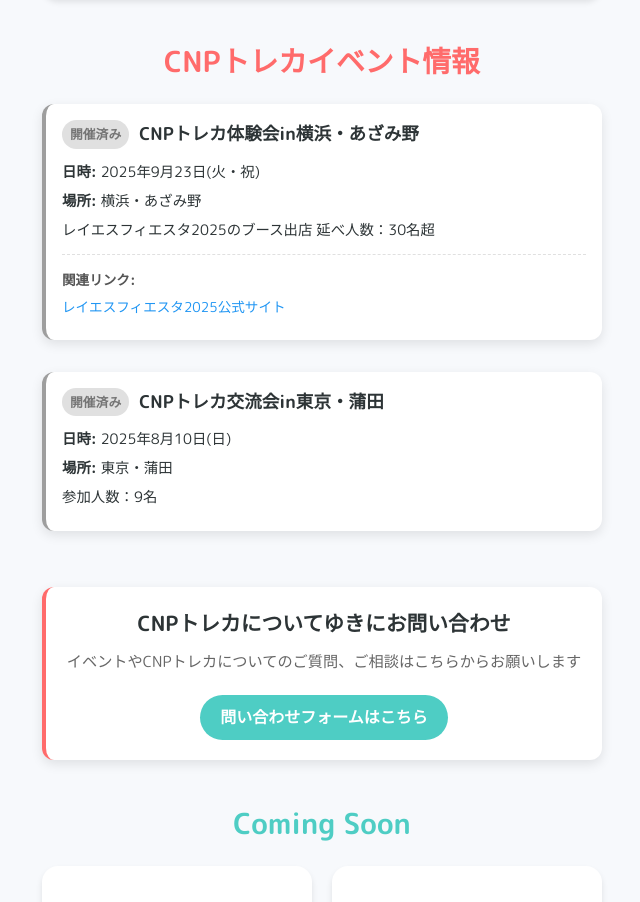
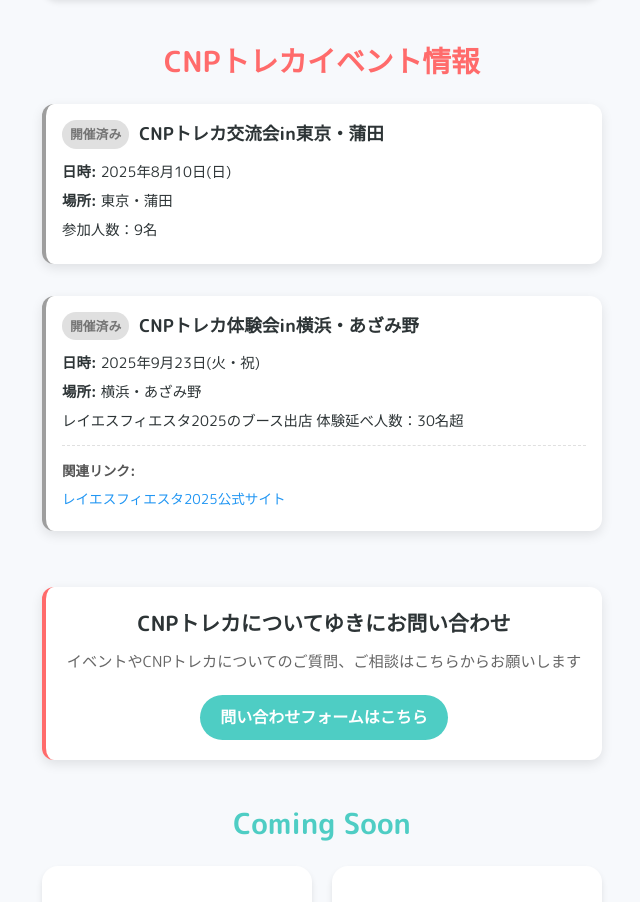
Before and after one commit to y-uk-i/linksite, a React (Create React App) app: page / in a window 1280 px wide. Shown: the part 1285-2187 px from the top of the page, without its empty margins (318-958 px from the left). Built offline with nearby package versions, Linux system fonts and the light colour scheme.

Commit message:
イベント情報の修正: 体験延べ人数の表記変更、改行追加、掲載順変更

```diff
--- a/src/App.js
+++ b/src/App.js
@@ -8,11 +8,20 @@ import EventCard from './components/EventCard';
 function App() {
   const events = [
     {
+      id: 1,
+      title: 'CNPトレカ交流会in東京・蒲田',
+      date: '2025年8月10日(日)',
+      location: '東京・蒲田',
+      description: '参加人数：9名',
+      isPast: true,
+      eventUrl: null
+    },
+    {
       id: 2,
       title: 'CNPトレカ体験会in横浜・あざみ野',
       date: '2025年9月23日(火・祝)',
       location: '横浜・あざみ野',
-      description: 'レイエスフィエスタ2025のブース出店\n延べ人数：30名超',
+      description: 'レイエスフィエスタ2025のブース出店\n体験延べ人数：30名超',
       isPast: true,
       eventUrl: null, // 体験会のURLは後日追加予定
       relatedLinks: [
@@ -21,15 +30,6 @@ function App() {
           url: 'https://www.tokyu-sports.com/football/reyes/news_list/event/2025_year/Reyes_Fiesta2025.html'
         }
       ]
-    },
-    {
-      id: 1,
-      title: 'CNPトレカ交流会in東京・蒲田',
-      date: '2025年8月10日(日)',
-      location: '東京・蒲田',
-      description: '参加人数：9名',
-      isPast: true,
-      eventUrl: null
     }
   ];
 
```
